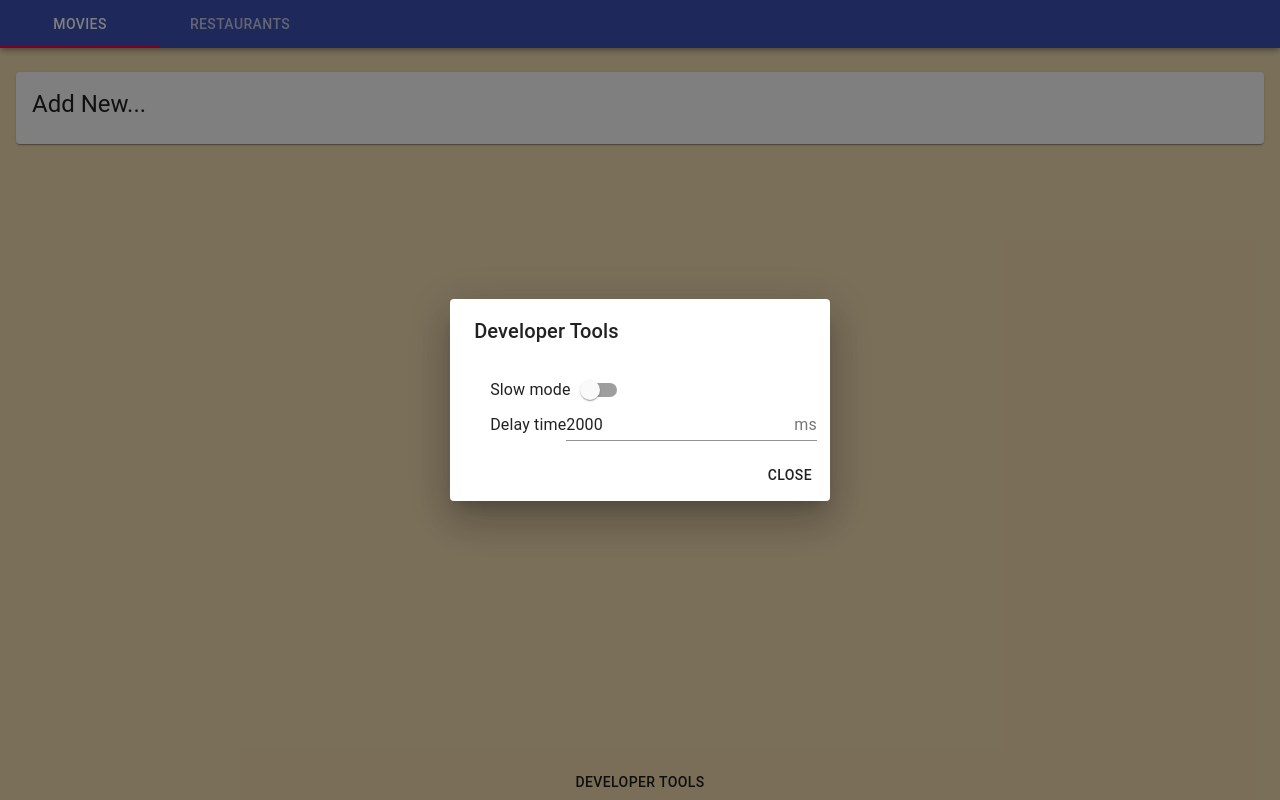
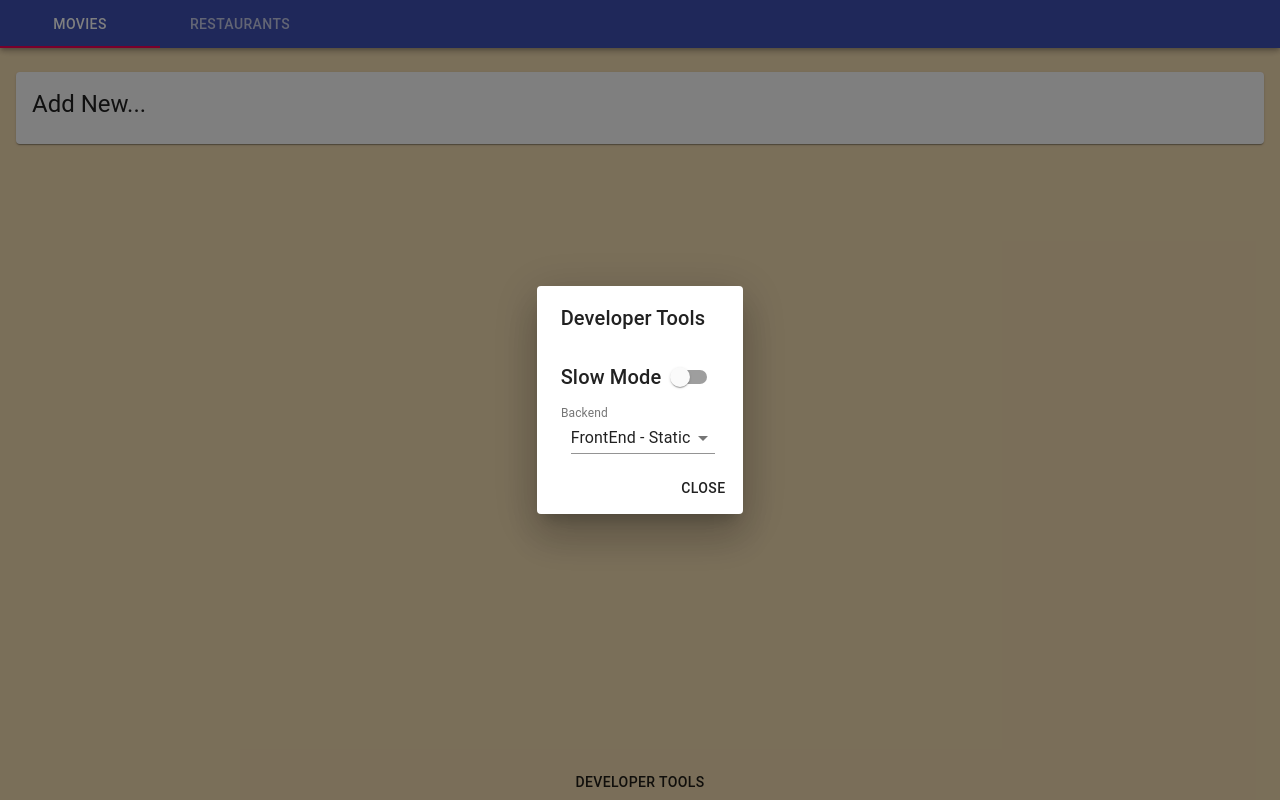
Before and after one commit to AndrewHegman/things-to-do, a React (Create React App) app: page /0 in a window 1280 px wide. Both pictures are taken after a click on the button "DEVELOPER TOOLS". Built offline with nearby package versions, Linux system fonts and the light colour scheme.

Commit message:
Extending developer options menu to include endpoints

```diff
--- a/package.json
+++ b/package.json
@@ -16,6 +16,7 @@
     "@types/react-dom": "^17.0.5",
     "@types/reselect": "^2.2.0",
     "@types/uuid": "^8.3.1",
+    "dotenv": "^10.0.0",
     "react": "^17.0.2",
     "react-dom": "^17.0.2",
     "react-redux": "^7.2.4",
--- a/src/Components/DeveloperTools/DeveloperTools.styles.ts
+++ b/src/Components/DeveloperTools/DeveloperTools.styles.ts
@@ -15,7 +15,13 @@ export const useDeveloperToolsStyles = makeStyles((theme: Theme) => {
     },
     container: {
       display: "flex",
-      alignItems: "flex-start",
+      flexDirection: "column",
+    },
+    settingsContainer: {
+      display: "flex",
+      flexDirection: "row",
+      justifyContent: "space-between",
+      alignItems: "center",
     },
   });
 });
--- a/src/Components/DeveloperTools/DeveloperTools.tsx
+++ b/src/Components/DeveloperTools/DeveloperTools.tsx
@@ -1,4 +1,4 @@
-import React from "react";
+import React, { ChangeEvent, ReactNode } from "react";
 import {
   Button,
   Dialog,
@@ -9,28 +9,60 @@ import {
   FormGroup,
   Input,
   InputAdornment,
+  InputLabel,
+  MenuItem,
+  Select,
   Switch,
+  TextField,
+  Typography,
 } from "@material-ui/core";
 import { useDeveloperToolsStyles } from "./DeveloperTools.styles";
 import { connect, ConnectedProps, useDispatch } from "react-redux";
 import { RootState } from "../../Redux/store";
 import { actions } from "../../Redux";
+import { BackendEndpoint } from "../../Interface/Endpoints";
 
 interface IDeveloperToolsProps extends PropsFromRedux {}
 
 const mapStateToProps = (state: RootState) => ({
   isSlowMode: state.common.isSlowMode,
   slowModeTime: state.common.slowModeTime,
+  backendEndpoint: state.common.backendEndpoint,
 });
 
 const DeveloperToolsComponent: React.FC<IDeveloperToolsProps> = (props) => {
   const [showDialog, setShowDialog] = React.useState<boolean>(false);
+  const [localSlowModeTime, setLocalSlowModeTime] = React.useState<string>(`${props.slowModeTime}`);
+  const [errorText, setErrorText] = React.useState<string>("");
+  console.log(props);
   const dispatch = useDispatch();
 
   const classes = useDeveloperToolsStyles();
 
   const toggleSlowMode = () => {
     dispatch(actions.setSlowMode(!props.isSlowMode));
+  };
+
+  const onChangeSlowModeTime = (event: ChangeEvent<HTMLInputElement | HTMLTextAreaElement>) => {
+    const { value } = event.target;
+    console.log(parseInt(value));
+
+    if (parseInt(value) <= 0) {
+      setErrorText("Delay must be at least 0");
+    } else {
+      setErrorText("");
+    }
+
+    setLocalSlowModeTime(value);
+  };
+
+  const onBlurSlowModeTime = (event: ChangeEvent<HTMLInputElement | HTMLTextAreaElement>) => {
+    dispatch(actions.setSlowModeTime(parseInt(event.target.value)));
+  };
+
+  const onBackendSelectChange = (event: ChangeEvent<{ name?: string | undefined; value: unknown }>, child: ReactNode) => {
+    console.log(event.target.value);
+    dispatch(actions.setBackendEndpoint(event.target.value as BackendEndpoint));
   };
 
   return (
@@ -41,19 +73,48 @@ const DeveloperToolsComponent: React.FC<IDeveloperToolsProps> = (props) => {
       <Dialog open={showDialog} onClose={() => setShowDialog(false)}>
         <DialogTitle>Developer Tools</DialogTitle>
         <DialogContent>
-          <FormGroup className={classes.container}>
-            <FormControlLabel
-              control={<Switch checked={props.isSlowMode} onChange={toggleSlowMode} name="slowMode" />}
-              label="Slow mode"
-              labelPlacement="start"
-            />
-            <FormControlLabel
-              value={props.slowModeTime}
-              control={<Input type="number" endAdornment={<InputAdornment position="end">ms</InputAdornment>} />}
-              label="Delay time"
-              labelPlacement="start"
-            />
-          </FormGroup>
+          <div className={classes.container}>
+            <div className={classes.settingsContainer}>
+              <Typography variant="h6" component="h2">
+                Slow Mode
+              </Typography>
+              <Switch checked={props.isSlowMode} onChange={toggleSlowMode} name="slowMode" />
+            </div>
+            {props.isSlowMode && (
+              <TextField
+                label={"Delay"}
+                onChange={onChangeSlowModeTime}
+                onBlur={onBlurSlowModeTime}
+                value={localSlowModeTime}
+                type="number"
+                error={errorText !== ""}
+                helperText={errorText}
+                InputProps={{
+                  endAdornment: <InputAdornment position="start">ms</InputAdornment>,
+                }}
+              />
+            )}
+            <div style={{ marginTop: "10px" }}>
+              <InputLabel shrink id="backend-endpoint-select-label1">
+                Backend
+              </InputLabel>
+              <Select
+                displayEmpty
+                style={{ marginLeft: "10px" }}
+                labelId="backend-endpoint-select-label"
+                value={props.backendEndpoint}
+                onChange={onBackendSelectChange}
+              >
+                {Object.entries(BackendEndpoint).map((endpoint) => {
+                  return (
+                    <MenuItem key={endpoint[0]} value={endpoint[1]}>
+                      {endpoint[1]}
+                    </MenuItem>
+                  );
+                })}
+              </Select>
+            </div>
+          </div>
         </DialogContent>
         <DialogActions>
           <Button onClick={() => setShowDialog(false)}>Close</Button>
--- /dev/null
+++ b/src/Interface/Endpoints.ts
@@ -0,0 +1,13 @@
+export enum BackendEndpoint {
+  FrontEndStatic = "FrontEnd - Static",
+  BackendStatic = "Backend - Static",
+  BackendDatabaseDev = "Backend - Database - Dev",
+  BackendDatabaseProd = "Backend - Database - Prod",
+}
+
+// export const BackendEndpoints: BackendEndpoint[] = [
+//   BackendEndpoint.FrontEndStatic,
+//   BackendEndpoint.BackendStatic,
+//   BackendEndpoint.BackendDatabaseDev,
+//   BackendEndpoint.BackendDatabaseProd,
+// ];
--- a/src/Redux/Store/Common/actions.ts
+++ b/src/Redux/Store/Common/actions.ts
@@ -1,3 +1,4 @@
+import { BackendEndpoint } from "../../../Interface/Endpoints";
 import { CommonActions, CommonActionTypes } from "./types";
 
 export const common = {
@@ -7,4 +8,7 @@ export const common = {
   setSlowModeTime: (slowModeTime: number): CommonActionTypes => {
     return CommonActions.setSlowModeTime(slowModeTime);
   },
+  setBackendEndpoint: (backeEndEndpoint: BackendEndpoint): CommonActionTypes => {
+    return CommonActions.setBackendEndpoint(backeEndEndpoint);
+  },
 } as const;
--- a/src/Redux/Store/Common/reducers.ts
+++ b/src/Redux/Store/Common/reducers.ts
@@ -1,8 +1,15 @@
+import { BackendEndpoint } from "../../../Interface/Endpoints";
 import { actionTypes, CommonActionTypes, CommonState } from "./types";
+require("dotenv");
 
+console.log(process.env.REACT_APP_IS_PROD);
+console.log(process.env.REACT_APP_IS_PROD === "true");
+console.log(process.env.REACT_APP_IS_PROD === "true" ? BackendEndpoint.BackendDatabaseProd : BackendEndpoint.FrontEndStatic);
 export const initialState: CommonState = {
   slowModeTime: 2000,
   isSlowMode: false,
+  backendEndpoint:
+    process.env.REACT_APP_IS_PROD === "true" ? BackendEndpoint.BackendDatabaseProd : BackendEndpoint.FrontEndStatic,
 };
 
 export const commonReducer = (state = initialState, action: CommonActionTypes): CommonState => {
@@ -19,6 +26,12 @@ export const commonReducer = (state = initialState, action: CommonActionTypes):
         slowModeTime: action.slowModeTime,
       };
 
+    case actionTypes.SET_BACKEND_ENDPOINT:
+      return {
+        ...state,
+        backendEndpoint: action.backendEndpoint,
+      };
+
     default:
       return state;
   }
--- a/src/Redux/Store/Common/types.ts
+++ b/src/Redux/Store/Common/types.ts
@@ -1,13 +1,16 @@
 import { ActionType } from "../../common";
+import { BackendEndpoint } from "../../../Interface/Endpoints";
 
 export const actionTypes = {
   SET_SLOW_MODE: "SET_SLOW_MODE",
   SET_SLOW_MODE_TIME: "SET_SLOW_MODE_TIME",
+  SET_BACKEND_ENDPOINT: "SET_BACKEND_ENDPOINT",
 } as const;
 
 export interface CommonState {
   isSlowMode: boolean;
   slowModeTime: number;
+  backendEndpoint: BackendEndpoint;
 }
 
 export const CommonActions = {
@@ -22,6 +25,10 @@ export const CommonActions = {
       type: actionTypes.SET_SLOW_MODE_TIME,
       slowModeTime,
     } as const),
+  setBackendEndpoint: (backendEndpoint: BackendEndpoint) => ({
+    type: actionTypes.SET_BACKEND_ENDPOINT,
+    backendEndpoint,
+  }),
 };
 
 export type CommonActionTypes = ActionType<typeof CommonActions>;
```
Also changed, not shown: 2 other files (tests, documents, lock files or other folders).
